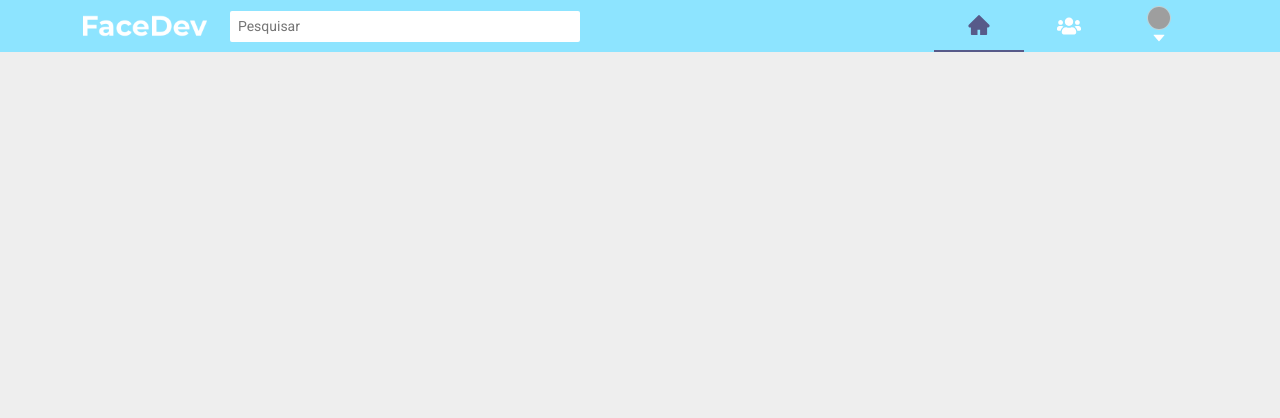
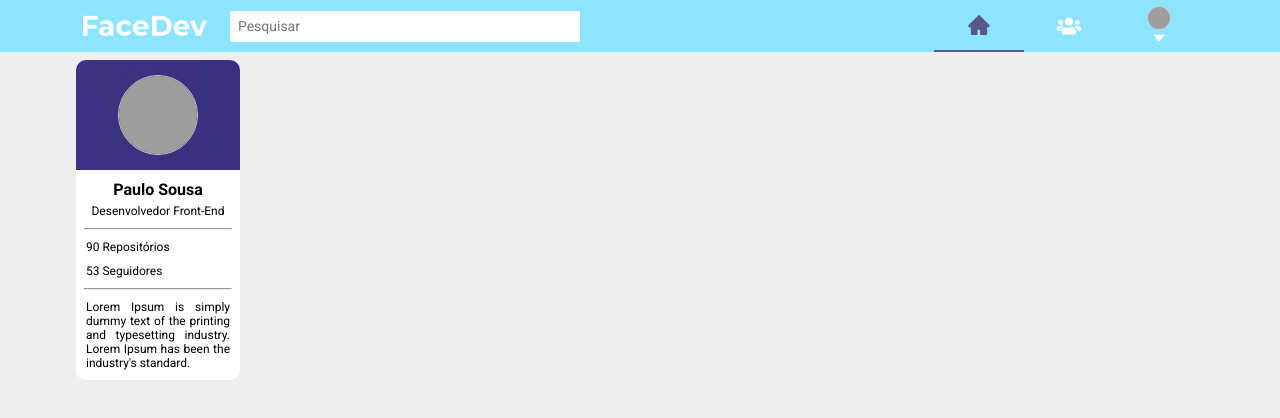
Before and after one commit to PauloGui/facedev, a React (Create React App) app: page / in a window 1280 px wide. Shown: the top 418 px of the page. Built offline with nearby package versions, Linux system fonts and the light colour scheme; grey boxes are pictures that could not be loaded.

Commit message:
Componente BoxProfile

```diff
--- a/src/App.js
+++ b/src/App.js
@@ -1,13 +1,12 @@
 import React from 'react'
-import Header from './components/Header'
 import Global from './global'
-import LandingPage from './pages/LandingPage'
+import Feed from './pages/Feed'
 
 function App() {
   return (
     <div className="App">
       <Global />
-      <Header />
+      <Feed />
     </div>
   )
 }
--- /dev/null
+++ b/src/components/BoxProfile/index.jsx
@@ -0,0 +1,35 @@
+import React from 'react'
+
+import {
+  Container,
+  Wrapper,
+  BoxImgs,
+  ImgProfile,
+  BoxRepos,
+  Span,
+  Strong,
+  Bio
+} from './styles'
+
+function BoxProfile() {
+  return (
+    <Container>
+      <Wrapper>
+        <BoxImgs>
+          <ImgProfile src='https://avatars2.githubusercontent.com/u/18484968?s=460&u=34bd09cf09ce881107031c526e541caf1bca01c9&v=4'  />
+        </BoxImgs>
+        <Strong>Paulo Sousa</Strong>
+        <Span title>Desenvolvedor Front-End</Span>
+        <hr />
+        <BoxRepos>
+          <Span>90 Repositórios</Span>
+          <Span>53 Seguidores</Span>
+        </BoxRepos>
+        <hr />
+        <Bio>Lorem Ipsum is simply dummy text of the printing and typesetting industry. Lorem Ipsum has been the industry's standard.</Bio>
+      </Wrapper>
+    </Container>
+  )
+}
+
+export default BoxProfile
--- /dev/null
+++ b/src/components/BoxProfile/styles.js
@@ -0,0 +1,68 @@
+import styled, { css } from 'styled-components'
+import Gradient from '../../assets/gradient.jpg'
+
+export const Container = styled.div`
+  margin-top: 60px;
+  width: 164px;
+  position: fixed;
+`
+export const Wrapper = styled.div`
+  border-radius: 10px;
+  background: #FFF;
+
+  display: flex;
+  flex-direction: column;
+
+  hr {
+    width: 90%;
+    align-self: center;
+  }
+`
+
+export const BoxImgs = styled.div`
+  background: url(${Gradient});
+  height: 110px;
+  border-radius: 10px 10px 0 0;
+
+  display: flex;
+  justify-content: center;
+  align-items: center;
+`
+
+export const ImgProfile = styled.img`
+  width: 80px;
+  height: 80px;
+  border-radius: 50%;
+  border: 1px solid #ccc;
+`
+
+export const BoxRepos = styled.div`
+  display: flex;
+  flex-direction: column;
+  padding: 10px;
+`
+
+export const Span = styled.span`
+  font-size: 12px;
+
+  & + span {
+    padding-top: 10px;
+  }
+
+  ${props => props.title && css`
+    align-self: center;
+    padding: 5px 0 10px 0;
+  `}
+`
+
+export const Strong = styled.strong`
+  font-size: 16px;
+  align-self: center;
+  padding-top: 10px;
+`
+
+export const Bio = styled.span`
+  font-size: 12px;
+  padding: 10px;
+  text-align: justify;
+`
--- /dev/null
+++ b/src/pages/Feed/index.jsx
@@ -0,0 +1,18 @@
+import React from 'react'
+import BoxProfile from '../../components/BoxProfile'
+import Header from '../../components/Header'
+
+import { Container, Wrapper } from './styles'
+
+function Feed() {
+  return (
+    <Container>
+      <Header />
+      <Wrapper>
+        <BoxProfile />
+      </Wrapper>
+    </Container>
+  )
+}
+
+export default Feed
--- /dev/null
+++ b/src/pages/Feed/styles.js
@@ -0,0 +1,13 @@
+import styled from 'styled-components'
+
+export const Container = styled.div`
+
+`
+export const Wrapper = styled.div`
+  display: flex;
+  flex: 1;
+
+  max-width: 1128px;
+  margin: 0 auto;
+  height: 52px;
+`
```
Also changed, not shown: src/assets/gradient.jpg (added), 1 other file (tests, documents, lock files or other folders).
